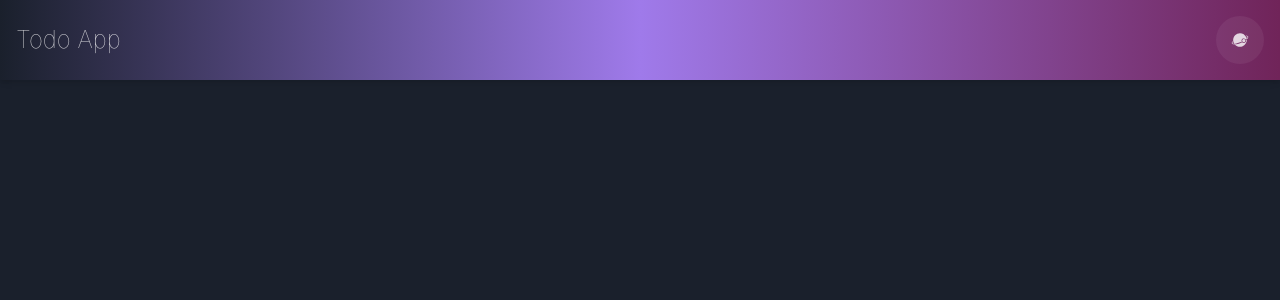
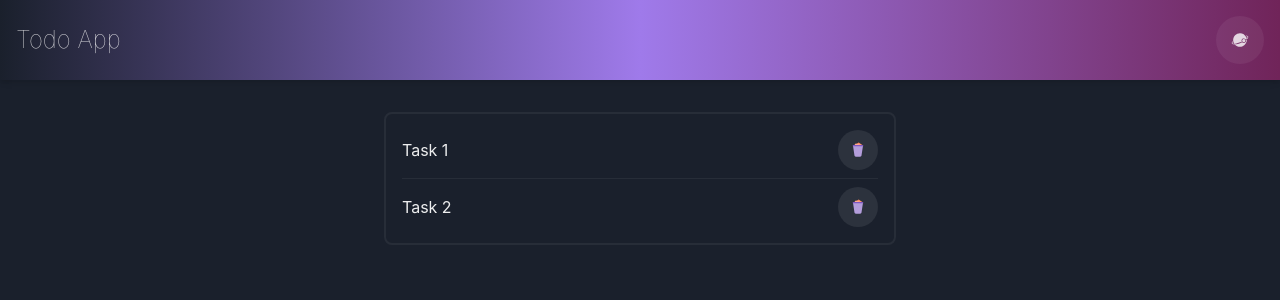
Before and after one commit to AldinaSculac/TodoList, a React (Create React App) app: page / in a window 1280 px wide. Shown: the top 300 px of the page. Built offline with nearby package versions, Linux system fonts and the light colour scheme.

Commit message:
TodoList - prikaz podataka i poruke kada nema taskova

```diff
--- a/src/App.js
+++ b/src/App.js
@@ -1,16 +1,17 @@
 import React from 'react';
-import { Heading, VStack, IconButton, useColorMode } from '@chakra-ui/react';
+import { VStack } from '@chakra-ui/react';
 import TodoState from './context/todo/TodoState';
 import Header from './components/Header';
+import TodoList from './components/TodoList';
 
 const App = () => {
   return (
     <TodoState>
-      <div>
-        <Header />
-      </div>
+      <Header />
+      <VStack>
+        <TodoList />
+      </VStack>
     </TodoState>
-
   );
 }
 
--- a/src/components/Header.js
+++ b/src/components/Header.js
@@ -1,5 +1,5 @@
 import React from 'react';
-import { Heading, VStack, HStack, Text, IconButton, useColorMode, Spacer } from '@chakra-ui/react';
+import { VStack, HStack, Text, IconButton, useColorMode, Spacer } from '@chakra-ui/react';
 import { GiMoonOrbit } from 'react-icons/gi';
 import { HiSun } from 'react-icons/hi';
 
--- a/src/components/TodoList.js
+++ b/src/components/TodoList.js
@@ -0,0 +1,52 @@
+import React, { useContext } from 'react';
+import { Spacer, VStack, HStack, IconButton, Text, StackDivider, Badge, useColorMode } from '@chakra-ui/react';
+import TodoContext from '../context/todo/todoContext';
+import { FcFullTrash } from 'react-icons/fc';
+
+const TodoList = () => {
+
+  const { todos } = useContext(TodoContext);
+  const { colorMode } = useColorMode();
+
+  if (!todos.length) {
+    return (
+      <Badge
+        colorScheme={colorMode === "dark" ? "whiteAlpha.100" : "purple"}
+        p="4"
+        m="4"
+        borderRadius="lg"
+        color="gray.600"
+        fontSize="sm"
+        fontWeight="medium"
+      >
+        No Todos!
+      </Badge>)
+  }
+
+  return (
+    <VStack
+      divider={<StackDivider />}
+      borderColor={colorMode === "dark" ? "whiteAlpha.100" : "gray.100"}
+      borderWidth="2px"
+      borderRadius="lg"
+      padding="4"
+      width="100%" // or w
+      maxW={{ base: '90vw', sm: '80vw', lg: '50vw', xl: '40vw' }}
+      alignItems="stretch"
+      mt={8}
+    >
+      {todos.map(item => {
+        return <HStack key={item.id}>
+          <Text>{item.content}</Text>
+          <Spacer />
+          <IconButton
+            icon={<FcFullTrash />}
+            isRound="true"
+          />
+        </HStack>
+      })}
+    </VStack>
+  )
+}
+
+export default TodoList;
--- a/src/context/todo/TodoState.js
+++ b/src/context/todo/TodoState.js
@@ -9,9 +9,29 @@ import {
   SET_LOADING
 } from '../types';
 
+/*
+{
+  id: 1,
+    content: 'Task 1'
+},
+{
+  id: 2,
+    content: 'Task 2'
+}
+*/
+
 const TodoState = props => {
   const initialState = {
-    todos: [],
+    todos: [
+      {
+        id: 1,
+        content: 'Task 1'
+      },
+      {
+        id: 2,
+        content: 'Task 2'
+      }
+    ],
     todo: {},
     loading: false
   }
```
